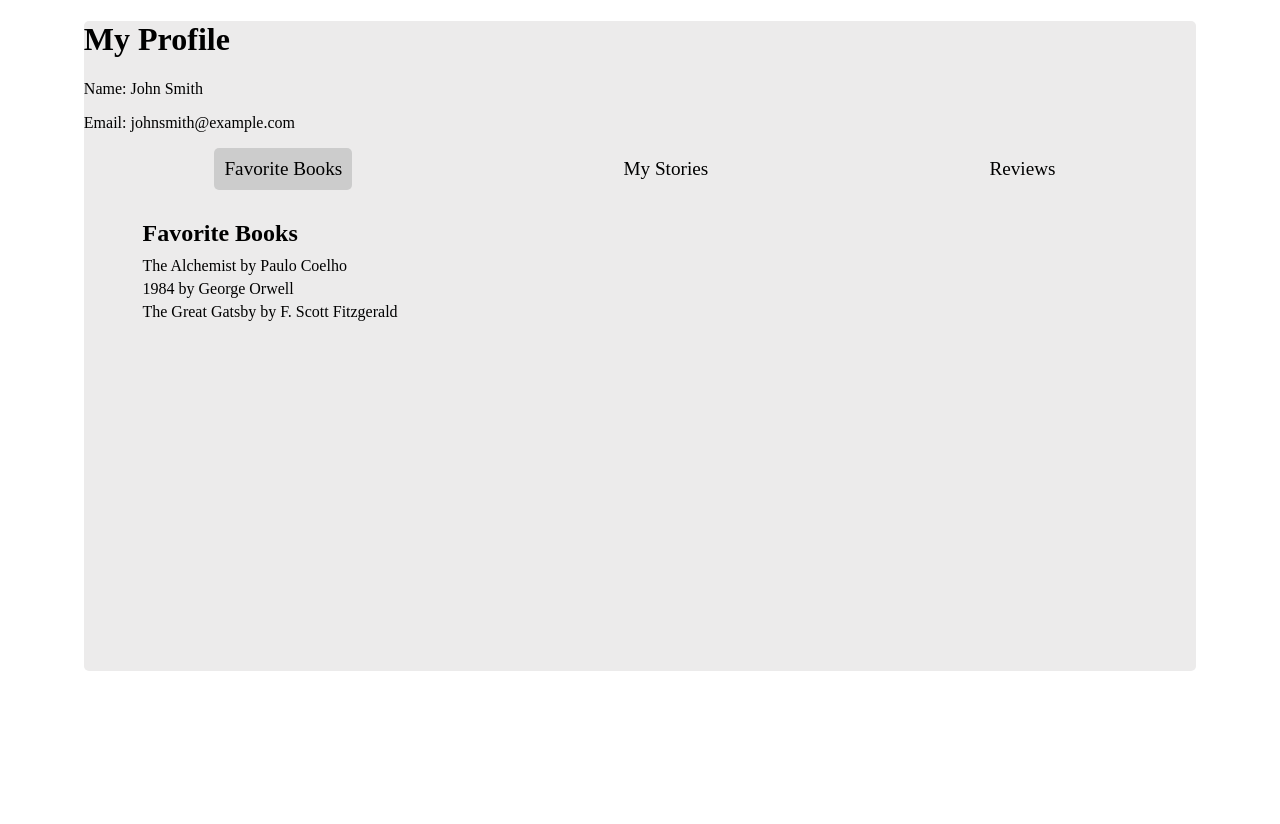
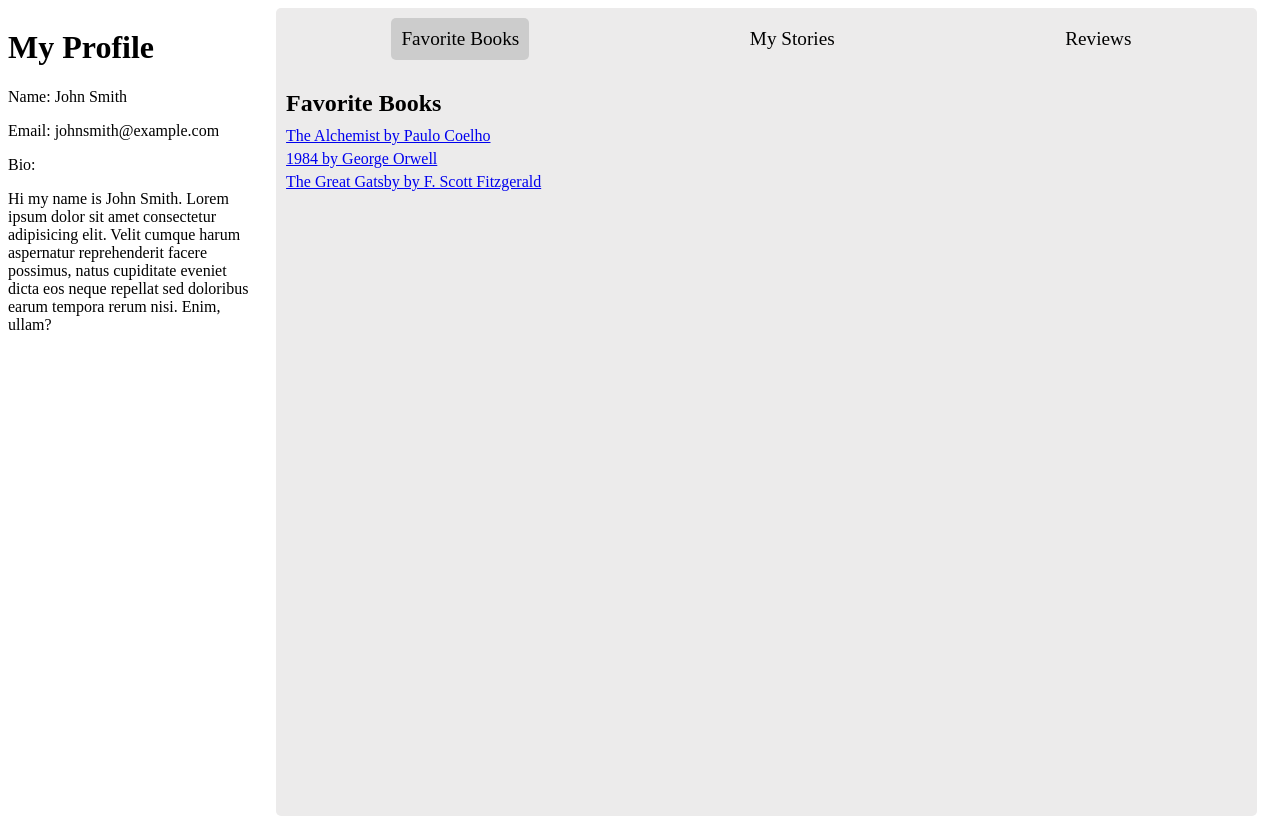
Before and after one commit to aissultan/Librarium, an Angular app in the folder Librarium/: page / in a window 1280 px wide. Before the commit the page ends 800 px from the top, so only its background shows below. Built offline with nearby package versions, Linux system fonts and the light colour scheme.

Commit message:
pers page

```diff
--- a/Librarium/src/app/personal-page/personal-page.component.css
+++ b/Librarium/src/app/personal-page/personal-page.component.css
@@ -1,10 +1,31 @@
+.row {
+  display: flex;
+  flex-direction: row;
+}
+
+.col-2 {
+  flex-basis: 20%;
+
+}
+
+.col-8 {
+  flex-basis: 80%;
+}
+
+.profile-page{
+   width: auto;
+
+}
+
+
 .profile-container {
-    width: 88%;
+    width: 95%;
     margin: 0 auto;
-    padding: auto;
+    padding: 10px;
     border-radius: 5px;
     background-color: rgb(236, 235, 235);
   }
+
 
   .profile-tabs {
     display: flex;
@@ -22,8 +43,10 @@
   }
 
   .profile-content{
-    display: flex;
+
     justify-content: space-around;
+    display: inline-block;
+    width: 75%;
   }
 
   .profile-tab.active {
--- a/Librarium/src/app/personal-page/personal-page.component.html
+++ b/Librarium/src/app/personal-page/personal-page.component.html
@@ -1,10 +1,22 @@
 
-<div class="profile-container">
-    <div class="profile-info">
+
+<div class="row">
+  <div class="col-2">
+    <div class="profile-page">
       <h1>My Profile</h1>
       <p>Name: {{name}}</p>
       <p>Email: {{email}}</p>
+      <p>Bio: </p>
+      <p>Hi my name is {{name}}. Lorem ipsum dolor sit amet consectetur adipisicing elit. Velit cumque harum aspernatur reprehenderit facere possimus, natus cupiditate eveniet dicta eos neque repellat sed doloribus earum tempora rerum nisi. Enim, ullam?
+      </p>
     </div>
+
+
+  </div>
+  <div class="col-8">
+
+<div class="profile-container">
+
   <div class="profile-tabs">
     <div class="profile-tab" [ngClass]="{'active': activeTab === 'books'}" (click)="setActiveTab('books')">Favorite Books</div>
     <div class="profile-tab" [ngClass]="{'active': activeTab === 'stories'}" (click)="setActiveTab('stories')">My Stories</div>
@@ -15,9 +27,9 @@
     <div class="profile-books" [ngClass]="{'active': activeTab === 'books'}">
       <h2>Favorite Books</h2>
       <ul>
-          <li>The Alchemist by Paulo Coelho</li>
-          <li>1984 by George Orwell</li>
-          <li>The Great Gatsby by F. Scott Fitzgerald</li>
+        <li><a href="#">The Alchemist by Paulo Coelho</a></li>
+        <li><a href="#">1984 by George Orwell</a></li>
+        <li><a href="#">The Great Gatsby by F. Scott Fitzgerald</a></li>
       </ul>
     </div>
 
@@ -57,3 +69,7 @@
     </div>
   </div>
 </div>
+
+
+  </div>
+</div>
```
Lines whose indentation alone changed are shown as unchanged.
